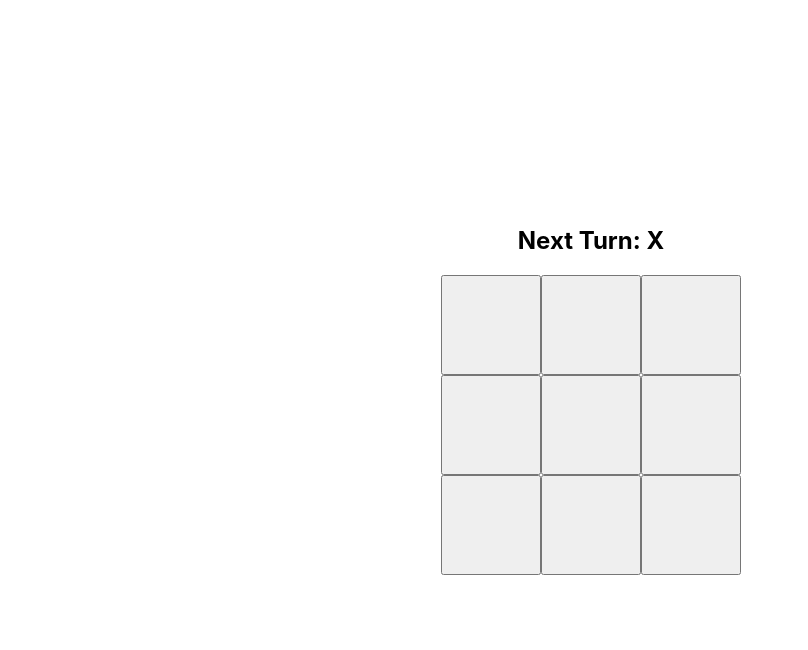
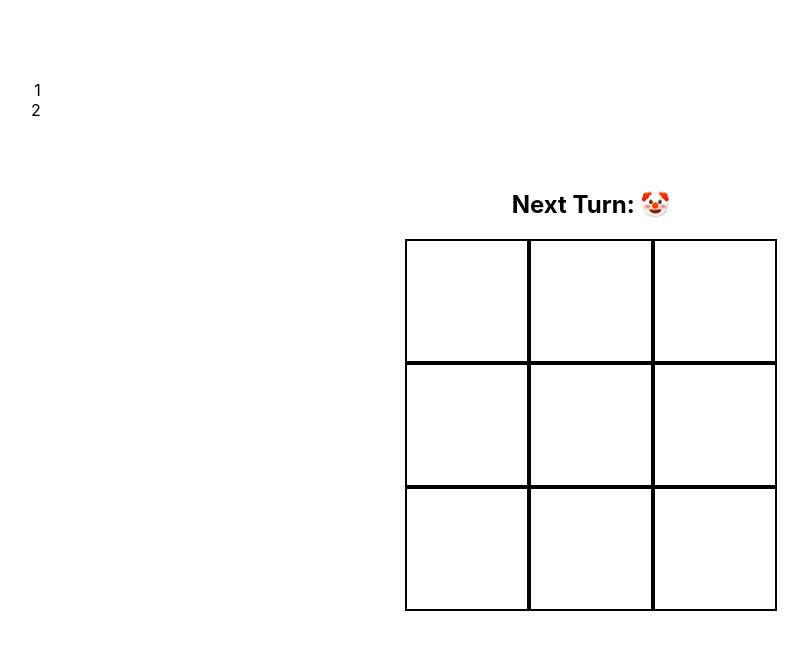
Before and after one commit to aleks1232123/emoji-tic-tac-toe-classes-reactjs, a React (Create React App) app: page / in a window 1280 px wide. Shown: the top 650 px of the page, without its empty margins (49-857 px from the left). Built offline with nearby package versions, Linux system fonts and the light colour scheme; the HTML template or start-up script is replaced by a standard one.

Commit message:
Add some styles and component Scoreboard

```diff
--- a/src/App.js
+++ b/src/App.js
@@ -1,10 +1,26 @@
 import './App.css';
 import Board from './components/Board/Board';
+import Scoreboard from './components/Scoreboard/Scoreboard';
 
 function App() {
+
+  let charactersList = ['👻', '💀', '😈', '👹', '🤡', '💩', '👽', '👾', '🤖', '🎃'];
+  let gameCharacters = [];
+
+  while (true){
+    let firstChar = Math.round(Math.random()*(charactersList.length - 1));
+    let secChar = Math.round(Math.random()*(charactersList.length - 1));
+    if (firstChar !== secChar){
+      gameCharacters.push(charactersList[firstChar], charactersList[secChar]);
+      break;
+    };
+    continue;
+  }
+
   return (
     <div className="App">
-      <Board />
+      <Scoreboard />
+      <Board characters={gameCharacters}/>
     </div>
   );
 }
--- a/src/components/Board/Board.jsx
+++ b/src/components/Board/Board.jsx
@@ -8,7 +8,7 @@ export default class Board extends Component {
     this.state = { boardState: [[null, null, null],
                                 [null, null, null],
                                 [null, null, null]],
-                    gameStatus: 'X'};
+                    gameStatus: this.props.characters[0]};
   }
 
   gameColorScheme = [[null, null, null], [null, null, null], [null, null, null]];
@@ -18,7 +18,7 @@ export default class Board extends Component {
     let newGameStatus = this.state.gameStatus;
     if (this.state.boardState[adr[0]][adr[2]] === null && this.calculateWinner(this.state.boardState) === 1){
       newBoardState[adr[0]][adr[2]] = this.state.gameStatus;
-      newGameStatus = this.state.gameStatus === 'O' ?  'X' : 'O';
+      newGameStatus = this.state.gameStatus === this.props.characters[0] ?  this.props.characters[1] : this.props.characters[0];
     }
     this.setState({ boardState: newBoardState, gameStatus: newGameStatus });
   }
@@ -27,7 +27,8 @@ export default class Board extends Component {
     this.setState({ boardState: [ [null, null, null],
                                   [null, null, null],
                                   [null, null, null]],
-                    gameStatus: 'X'});
+                    gameStatus: this.props.characters[0]});
+    this.gameColorScheme = [[null, null, null], [null, null, null], [null, null, null]];
   }
 
   calculateWinner = (boardState) => {
@@ -62,7 +63,7 @@ export default class Board extends Component {
 
     const winner = this.calculateWinner(this.state.boardState);
     let status;
-    if (winner === 'O'|| winner === 'X') {
+    if (winner === this.props.characters[0] || winner === this.props.characters[1]) {
       status = 'The Winner Is ' + winner;
       console.log(this.gameColorScheme);
     } else if (winner === 1) {
@@ -82,7 +83,7 @@ export default class Board extends Component {
           <div className='board'>
             {[0,1,2].map((num) => <BoardRow onClick={(i) => this.handleClick(i)} value = {this.state.boardState[num]} row = {num} key = {num} gameColorScheme = {this.gameColorScheme[num]}/>)}
           </div>
-          <div>{winner !== 1 ? (<button onClick={this.handleRestart} style={{marginTop: '20px'}}>RESTART</button>) : null}
+          <div style={{position: 'absolute', bottom: '170px'}}>{winner !== 1 ? (<button onClick={this.handleRestart} style={{backgroundColor: 'teal', fontSize: '18px', border: 'none', borderRadius: '3px', cursor: 'pointer', width: '150px', height: '50px', color: 'white'}}><b>RESTART</b></button>) : null}
           </div>
         </div>
       </div>
--- a/src/components/BoardRow/BoardRow.jsx
+++ b/src/components/BoardRow/BoardRow.jsx
@@ -5,7 +5,7 @@ export default class BoardRow extends Component {
 
   render() {
     return (
-      <div className="board-row" style={{height: '100px'}}>
+      <div className="board-row" style={{display: 'flex', flexDirection: 'row'}}>
         {[0,1,2].map((num) => <Cell onClick={(i) => {this.props.onClick(i)}}
         value = {this.props.value[num]}
         adr = {this.props.row + '-' + num}
--- a/src/components/Cell/Cell.jsx
+++ b/src/components/Cell/Cell.jsx
@@ -1,8 +1,7 @@
 import { Component } from 'react'
 
 export default class Cell extends Component {
-
-  gameColorScheme = this.props.gameColorScheme === 1 ? 'blue' : ''; //допилить стилизацию
+  //допилить стилизацию
 
   componentDidMount() {
     console.log(this);
@@ -11,18 +10,24 @@ export default class Cell extends Component {
   render() {
 
     const mystyle = {
-      fontSize: '36px',
-      width: '100px',
-      height: '100px',
+      fontSize: '50px',
+      width: '120px',
+      height: '120px',
+      backgroundColor: this.props.gameColorScheme === 1 ? 'teal' : '',
+      color: this.props.gameColorScheme === 1 ? 'white' : '',
+      border: '2px solid black',
+      display: 'flex',
+      justifyContent: 'center',
+      alignItems: 'center',
     };
 
     return (
-      <button
+      <div
         value={this.props.value}
         onClick={() => this.props.onClick(this.props.adr)}
         style={mystyle}>
           {this.props.value}
-      </button>
+      </div>
     )
   }
 }
--- /dev/null
+++ b/src/components/Scoreboard/Scoreboard.jsx
@@ -0,0 +1,12 @@
+import React, { Component } from 'react'
+
+export default class Scoreboard extends Component {
+  render() {
+    return (
+      <div style={{display: 'flex', flexDirection: 'column', alignItems: 'flex-end', margin: '80px', position: 'absolute'}}>
+        <div>1</div>
+        <div>2</div>
+      </div>
+    )
+  }
+}
```
